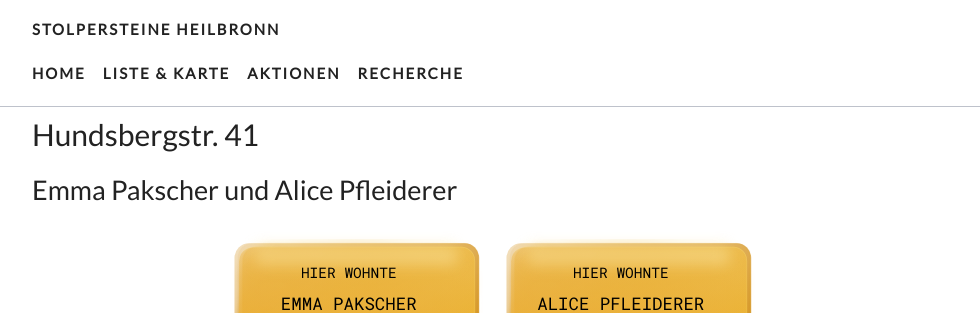
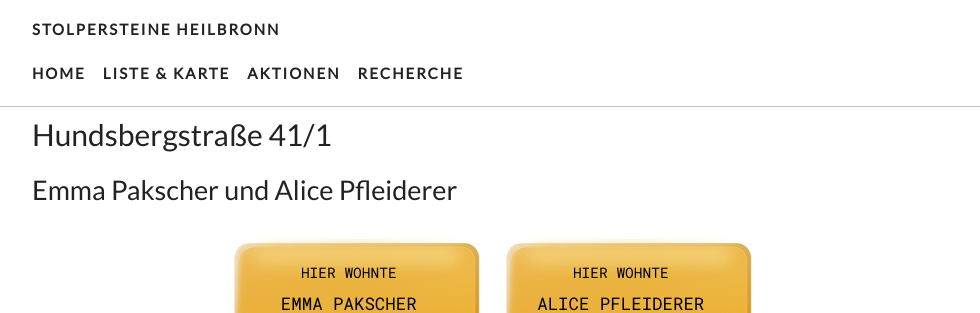
Before and after one commit to opendata-heilbronn/stolpersteine, a Jekyll site: the page built from _list/hundsbergstr-41.markdown, in a window 1280 px wide and 900 px high. Shown: the top 313 px of the window, without its empty margins (148-1128 px from the left). Built offline with Jekyll 4.4.1, drawn with Linux system fonts in a browser that asks for light colours; nearby versions of some CDN libraries; some web fonts are replaced.

Commit message:
Updated Hundsbergstr 41

```diff
--- a/_list/hundsbergstr-41.markdown
+++ b/_list/hundsbergstr-41.markdown
@@ -1,5 +1,5 @@
 ---
-title: Hundsbergstr. 41
+title: Hundsbergstraße 41/1
 date: 2017-06-27 09:00:00 Z
 position: 20
 names: Emma Pakscher und Alice Pfleiderer
```
